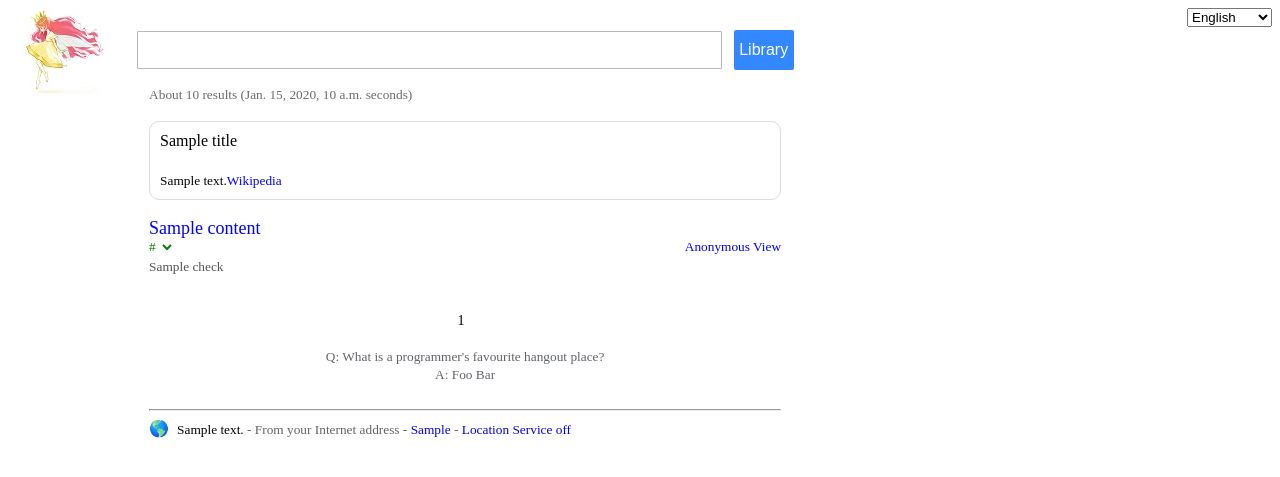
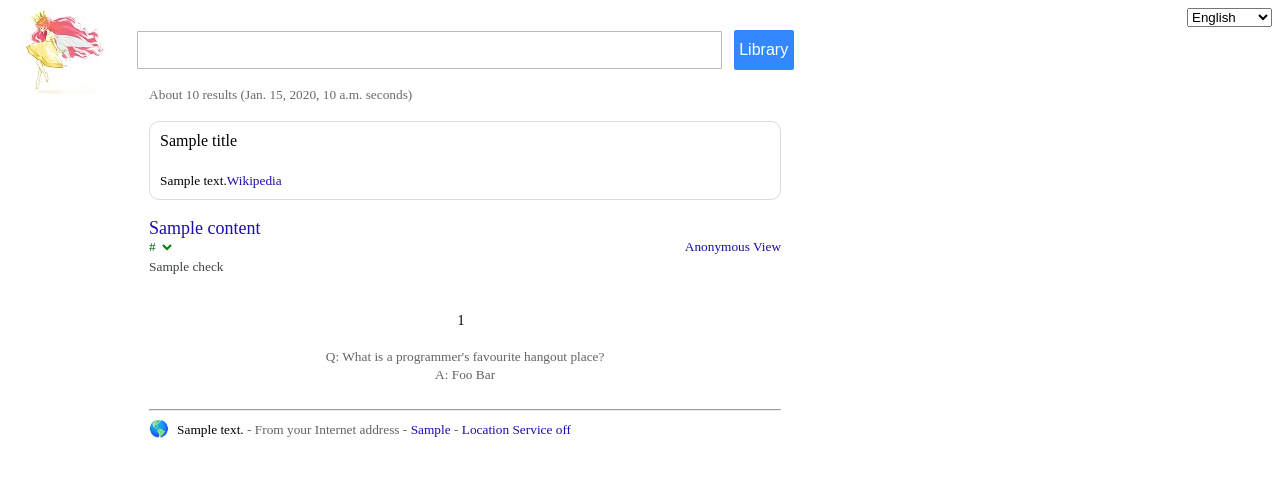
Before and after one commit to justsweetpotato/potato-search, a Django app: template potato/templates/lang_en/detail.html in a window 1280 px wide. Shown: the top 477 px of the page. Run offline with Django 3.2, Linux system fonts and the light colour scheme; the template is opened without the code that fills it: most values are stand-ins (such as "Sample title", 1, 10 or a date in 2020).

Commit message:
略微加深了 PC 端详情页面的元素颜色

```diff
--- a/static/css/detail_pc.css
+++ b/static/css/detail_pc.css
@@ -6,7 +6,7 @@
 
 a:link {
     text-decoration: none;
-    color: blue;
+    color: #1a0dab;
     text-align: center;
 }
 
@@ -16,12 +16,12 @@ a:hover {
 
 .a_info:link {
     text-decoration: none;
-    color: green;
+    color: #006621;
     text-align: center;
 }
 
 .a_info:visited {
-    color: green;
+    color: #006621;
 }
 
 .a_img {
@@ -33,7 +33,6 @@ a:hover {
 }
 
 .a3 {
-    color: #1a0dab;
     font-size: 18px;
 
 }
@@ -141,7 +140,7 @@ a:hover {
 }
 
 .span1 {
-    color: #545454;
+    color: #3C4043;
 
 }
 
```
